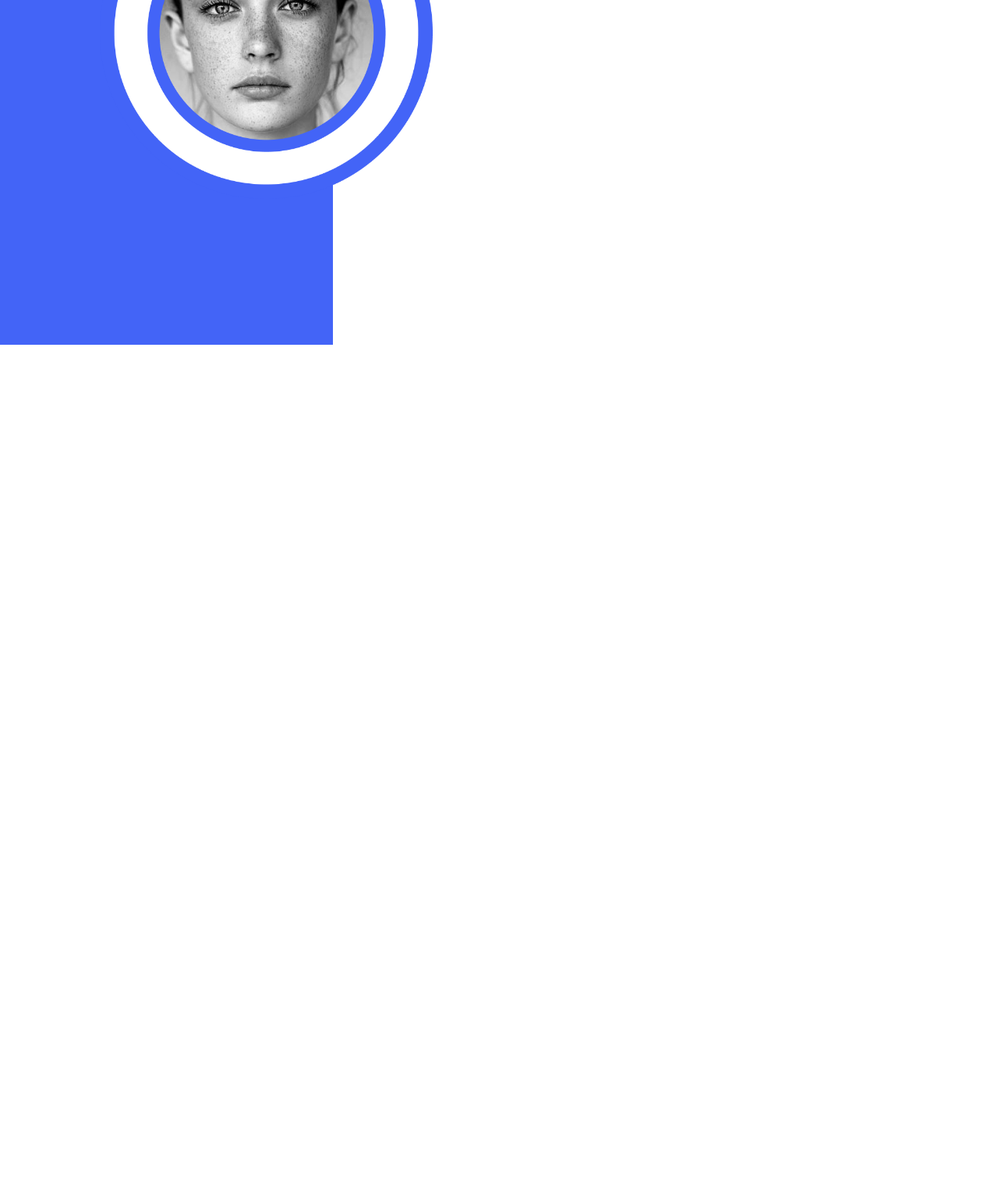
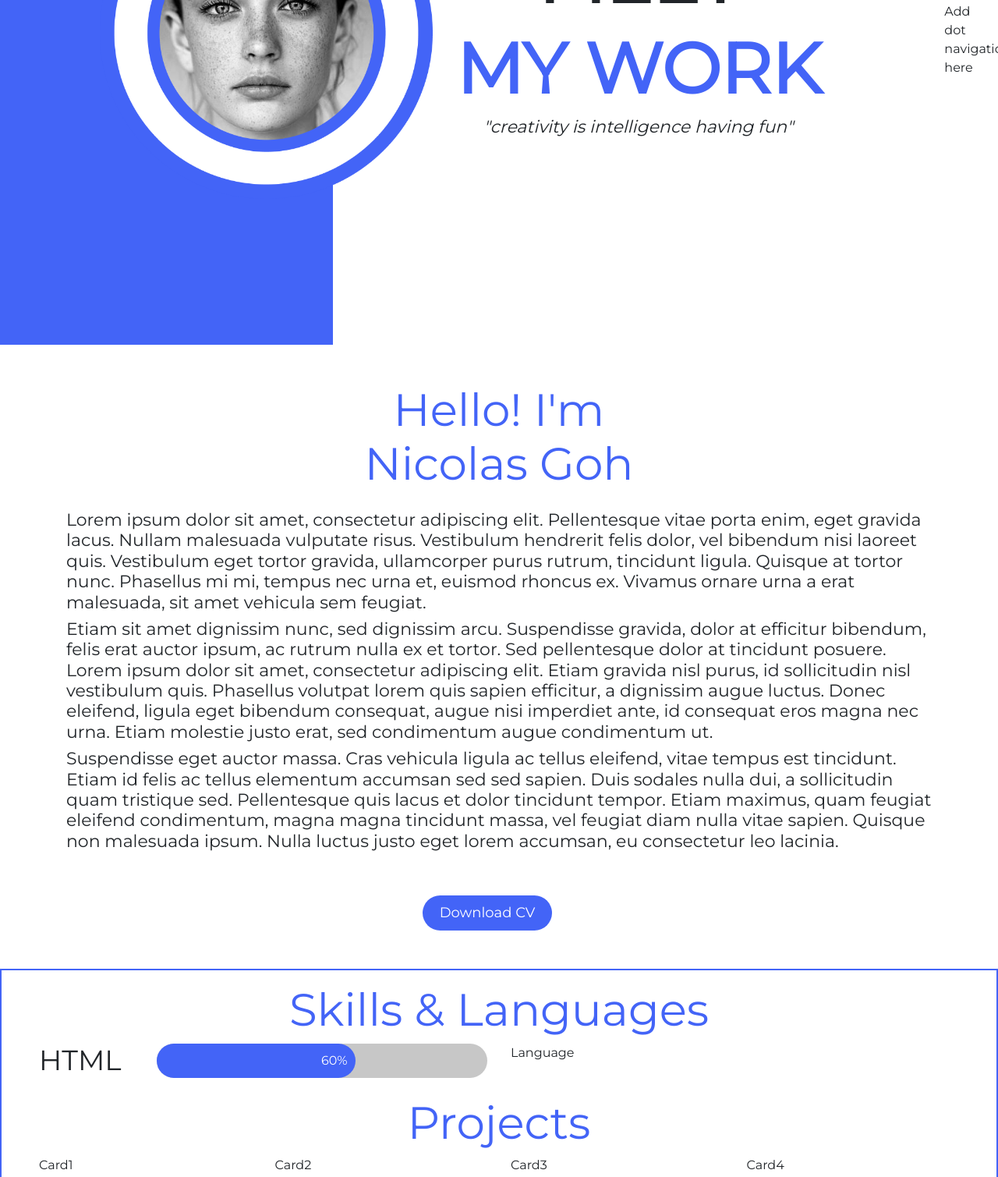
Before and after one commit to Nickenji/super-octo-disco, a plain HTML site: page index.html in a window 1280 px wide. Shown: the part 358-1867 px from the top of the page at 78% size. Before the commit the page ends 800 px from the top, so only its background shows below. Drawn offline with nearby package versions, Linux system fonts and the light colour scheme.

Commit message:
Ver 0.1
Trying to create my website UwU

```diff
--- a/index.html
+++ b/index.html
@@ -16,19 +16,20 @@
     <!-- Google Font -->
     <link href="https://fonts.googleapis.com/css?family=Montserrat&display=swap" rel="stylesheet">
 
-    <!--<link href="https://stackpath.bootstrapcdn.com/font-awesome/4.7.0/css/font-awesome.min.css" rel="stylesheet"
-    integrity="sha384-wvfXpqpZZVQGK6TAh5PVlGOfQNHSoD2xbE+QkPxCAFlNEevoEH3Sl0sibVcOQVnN" crossorigin="anonymous"> -->
+    <script src="https://kit.fontawesome.com/8498a0ae19.js"></script>
 
     <title>Nicolas Goh</title>
 </head>
 
 <body>
 
+    <!-- HOME PAGE-->
     <div class="container-fluid">
         <div class="row h-100">
-            <div class="col-md-4 bg-blue d-flex align-items-center">
+            <!-- LEFT SIDE PROFILE PICTURE-->
+            <aside class="col-md-4 bg-blue d-flex align-items-center">
                 <img class="img-fluid img-right" src="images/Profile Image.png">
-            </div>
+            </aside>
 
             <div class="col-md-8">
                 <!-- NAVBAR -->
@@ -43,24 +44,103 @@
                     <div class="collapse navbar-collapse" id="navigationBar">
                         <ul class="navbar-nav ml-auto">
                             <li class="nav-item mx-3">
-                                <a class="nav-link btn" href="#">About me</a>
+                                <a class="nav-link btn" href="#aboutMe">About me | resume</a>
                             </li>
                             <li class="nav-item mx-3">
-                                <a class="nav-link btn" href="#">Portfolio</a>
+                                <a class="nav-link btn" href="#resume">Skills | Portfolio</a>
                             </li>
                             <li class="nav-item mx-3">
                                 <a class="nav-link btn" href="#">Contact</a>
                             </li>
                             <li class="nav-item mx-3">
-                                <a class="nav-link btn btn-cv" href="#">Download CV</a>
+                                <a class="nav-link btn btn-cv" href="Nicolas Kenji Fukusima Goh - CV.pdf"
+                                    target="_blank" download>Download CV</a>
                             </li>
                         </ul>
                     </div>
 
                 </nav>
+
+                <!-- MAIN TEXT -->
+                <div class="container-fluid">
+                    <div class="row h-75 d-flex align-items-center">
+                        <div class="col-md-11 text-center">
+                            <h1 class="font-weight-bold text-uppercase">Meet</h1>
+                            <h1 class="font-weight-bold text-uppercase color-blue">My Work</h1>
+                            <h4 class="font-italic text-lowercase">"Creativity is Intelligence having fun"</h4>
+                        </div>
+                        <div class="col-md-1">Add dot navigation here</div>
+                    </div>
+                </div>
             </div>
         </div>
     </div>
+
+    <!-- ABOUT ME PAGE -->
+    <div id="aboutMe" class="container">
+
+        <div class="row h-100 align-items-center">
+
+            <div class="col-md-12">
+                <h2 class="text-center color-blue pb-3">Hello! I'm <br> Nicolas Goh</h2>
+                <h4>Lorem ipsum dolor sit amet, consectetur adipiscing elit. Pellentesque vitae porta enim, eget gravida
+                    lacus. Nullam malesuada vulputate risus. Vestibulum hendrerit felis dolor, vel bibendum nisi laoreet
+                    quis. Vestibulum eget tortor gravida, ullamcorper purus rutrum, tincidunt ligula. Quisque at tortor
+                    nunc. Phasellus mi mi, tempus nec urna et, euismod rhoncus ex. Vivamus ornare urna a erat malesuada,
+                    sit amet vehicula sem feugiat.</h4>
+
+                <h4>Etiam sit amet dignissim nunc, sed dignissim arcu. Suspendisse
+                    gravida, dolor at efficitur bibendum, felis erat auctor ipsum, ac rutrum nulla ex et tortor. Sed
+                    pellentesque dolor at tincidunt posuere. Lorem ipsum dolor sit amet, consectetur adipiscing elit.
+                    Etiam gravida nisl purus, id sollicitudin nisl vestibulum quis. Phasellus volutpat lorem quis sapien
+                    efficitur, a dignissim augue luctus. Donec eleifend, ligula eget bibendum consequat, augue nisi
+                    imperdiet ante, id consequat eros magna nec urna. Etiam molestie justo erat, sed condimentum augue
+                    condimentum ut.</h4>
+
+                <h4>Suspendisse eget auctor massa. Cras vehicula ligula ac tellus eleifend, vitae tempus est tincidunt.
+                    Etiam id felis ac tellus elementum accumsan sed sed sapien. Duis sodales nulla dui, a sollicitudin
+                    quam tristique sed. Pellentesque quis lacus et dolor tincidunt tempor. Etiam maximus, quam feugiat
+                    eleifend condimentum, magna magna tincidunt massa, vel feugiat diam nulla vitae sapien. Quisque non
+                    malesuada ipsum. Nulla luctus justo eget lorem accumsan, eu consectetur leo lacinia.</h4>
+
+                <div class="row w-100 justify-content-center pt-5">
+                    <a class="nav-link btn btn-cv btn-cv-small" href="Nicolas Kenji Fukusima Goh - CV.pdf"
+                        target="_blank" download>Download CV</a>
+                </div>
+            </div>
+
+
+        </div>
+    </div>
+
+    <!-- RESUME/PORTFOLIO PAGE -->
+    <div id="resume" class="container-fluid px-5 h-100 marcador">
+        <h2 class="color-blue text-center pt-3">Skills & Languages</h2>
+        <div class="row">
+            <div class="col-md-6">
+                <div class="row">
+                    <div class="col-md-3"><h3>HTML</h3></div>
+                    <div class="col-md-9">
+                        <div class="skill-bar">
+                            <div class="skill html">
+                                60%
+                            </div>
+                        </div>
+                    </div>
+                </div>
+            </div>
+            <div class="col-md-6">Language</div>
+        </div>
+
+        <h2 class="color-blue text-center pt-3">Projects</h2>
+        <div class="row">
+            <div class="col-md-3">Card1</div>
+            <div class="col-md-3">Card2</div>
+            <div class="col-md-3">Card3</div>
+            <div class="col-md-3">Card4</div>
+        </div>
+    </div>
+
 
     <!-- Optional JavaScript -->
     <!-- jQuery first, then Popper.js, then Bootstrap JS -->
--- a/styles/styles.css
+++ b/styles/styles.css
@@ -1,9 +1,29 @@
 html, body {
     font-family: 'Montserrat', sans-serif;
+    scroll-behavior: smooth;
+}
+h1 {
+    font-size: 90px;
+}
+
+h2 {
+    font-size: 58px;
+}
+
+h3 {
+    font-size: 36px;
+}
+
+h4 {
+    font-size: 22px;
+}
+
+h5 {
+    font-size: 18px;
 }
 
 .marcador {
-    border: 2px solid red;
+    border: 2px solid #4364F7;;
 }
 
 .marcador2 {
@@ -14,19 +34,54 @@ html, body {
     background: #4364F7;
 }
 
+.color-blue {
+    color: #4364F7;
+}
+
+/*-------------- Home Page --------------*/
+
 .img-right {
     position: absolute;
     left: 30%;
 }
+
 /*-------------- Navbar --------------*/
 
 .btn {
     border-radius: 100px;
     font-size: 16px;
     color: #212121;
+    width:120%;
+    font-size: 18px;
 }
 
 .btn-cv {
     background: #4364F7;
     color: #FFF;
 }
+
+.btn-cv-small {
+    background: #4364F7;
+    color: #FFF;
+    width: 15%;
+}
+
+/*-------------- Skillbar --------------*/
+
+.skill-bar {
+    background: rgba(33, 33, 33, 0.25);
+    width: 100%;
+    border-radius: 30px;
+}
+
+.skill {
+    text-align: right;
+    color: #FFF;
+    padding: 10px;
+}
+
+.html {
+    background: #4364F7;
+    width: 60%;
+    border-radius: 30px;
+}
```
Also changed, not shown: 1 other file.
